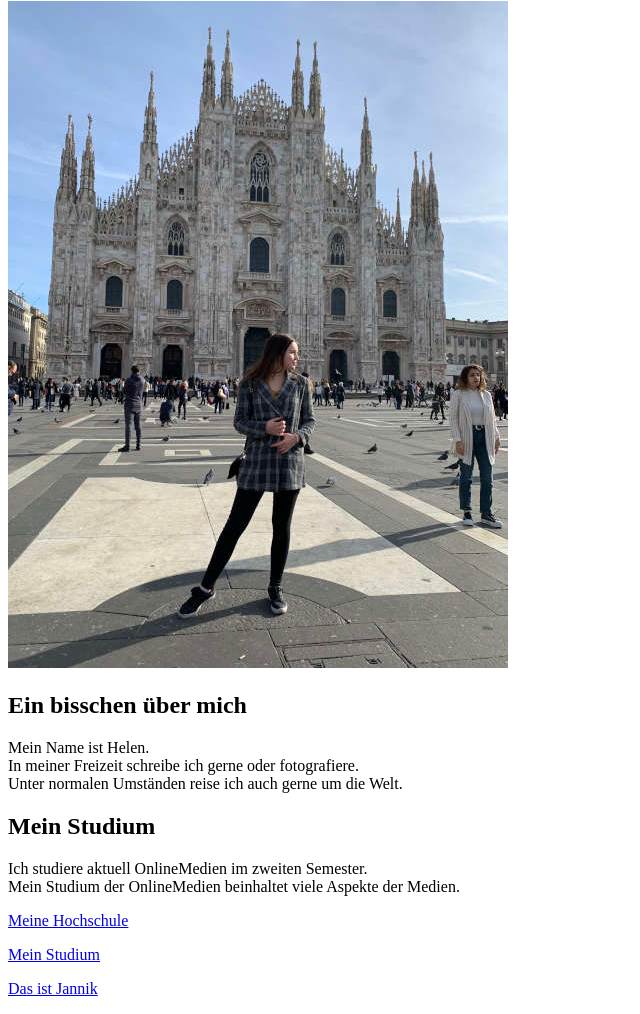
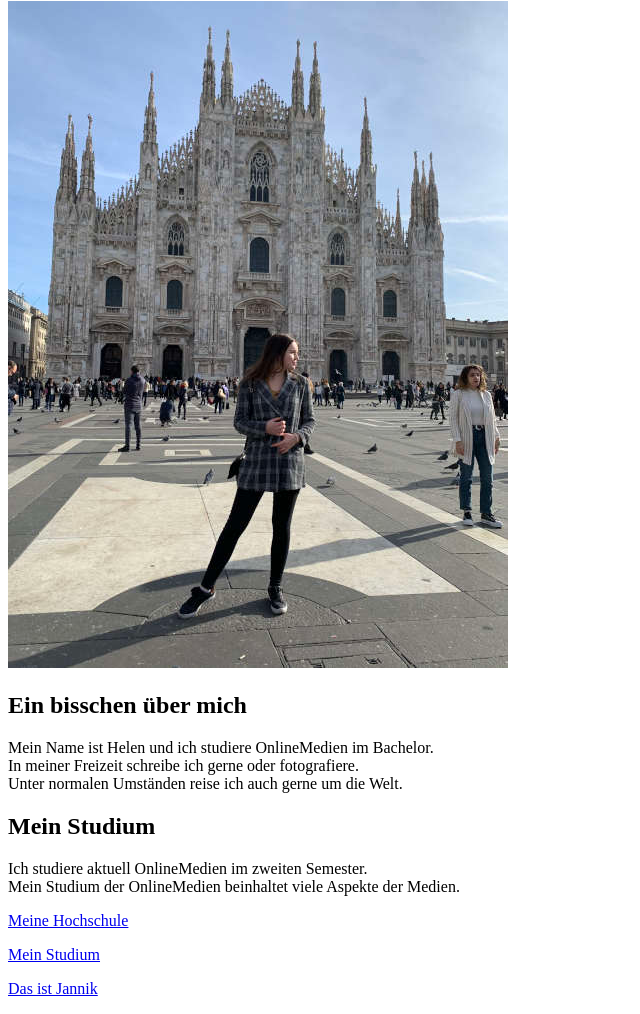
Before and after one commit to helliz7/GIS-OMB2, a plain HTML site: page P1-1/index.html in a window 1280 px wide. Shown: the part 79-1093 px from the top of the page, without its empty margins (0-640 px from the left). Drawn offline with Linux system fonts and the light colour scheme.

Commit message:
index.html aktualisiert

```diff
--- a/P1-1/index.html
+++ b/P1-1/index.html
@@ -10,7 +10,8 @@
     <h1>Das bin ich</h1>
     <img src="IMG_1282.JPG">
     <h2>Ein bisschen über mich</h2>
-    <p>Mein Name ist Helen.<br>In meiner Freizeit schreibe ich gerne oder fotografiere.
+    <p>Mein Name ist Helen und ich studiere OnlineMedien im Bachelor.
+        <br>In meiner Freizeit schreibe ich gerne oder fotografiere.
         <br> Unter normalen Umständen reise ich auch gerne um die Welt.</p>
 
     <h2 id="studium">Mein Studium</h2>
```
